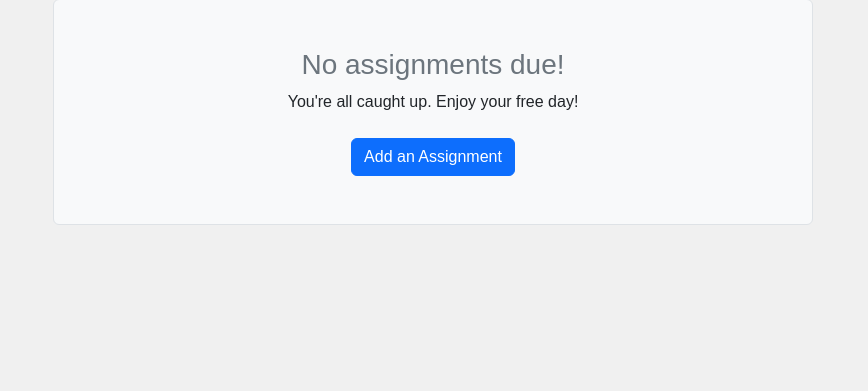
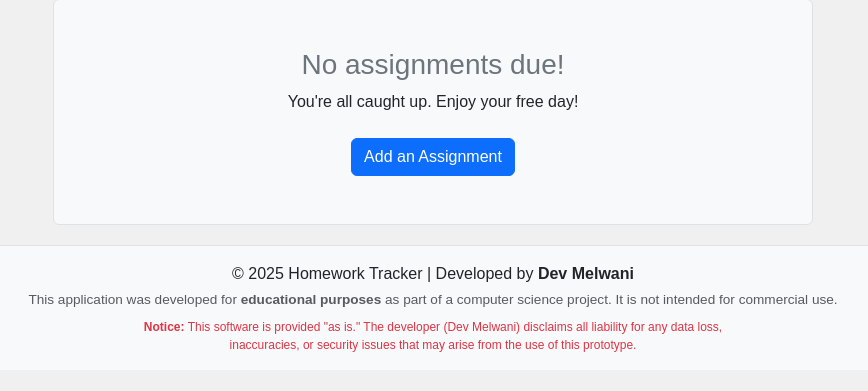
Before and after one commit to damelwani/homework, a Flask app: page / in a window 1280 px wide. Shown: the part 141-532 px from the top of the page, without its empty margins (207-1075 px from the left). Run offline with Flask 3, Linux system fonts and the light colour scheme; the visitor is signed in with stand-in values (Sample User, id 1); some libraries are stand-ins or nearby versions.

Commit message:
Add footer with copyright and educational notice
Added footer with copyright and disclaimer information.

```diff
--- a/templates/layout.html
+++ b/templates/layout.html
@@ -60,6 +60,21 @@
             {% endif %}
             {% block main %}{% endblock %}
         </main>
+        <footer class="footer mt-auto py-3 bg-light border-top">
+            <div class="container text-center">
+                <p class="mb-1">© 2025 Homework Tracker | Developed by <strong>Dev Melwani</strong></p>
 
+                <p class="text-muted mb-2" style="font-size: 0.85rem;">
+            This application was developed for <strong>educational purposes</strong> as part of a
+            computer science project. It is not intended for commercial use.
+                </p>
+
+                <p class="text-danger mb-0" style="font-size: 0.75rem; max-width: 600px; margin: 0 auto;">
+                    <strong>Notice:</strong> This software is provided "as is." The developer (Dev Melwani)
+            disclaims all liability for any data loss, inaccuracies, or security issues that may
+            arise from the use of this prototype.
+                </p>
+        </div>
+    </footer>
     </body>
 </html>
```
